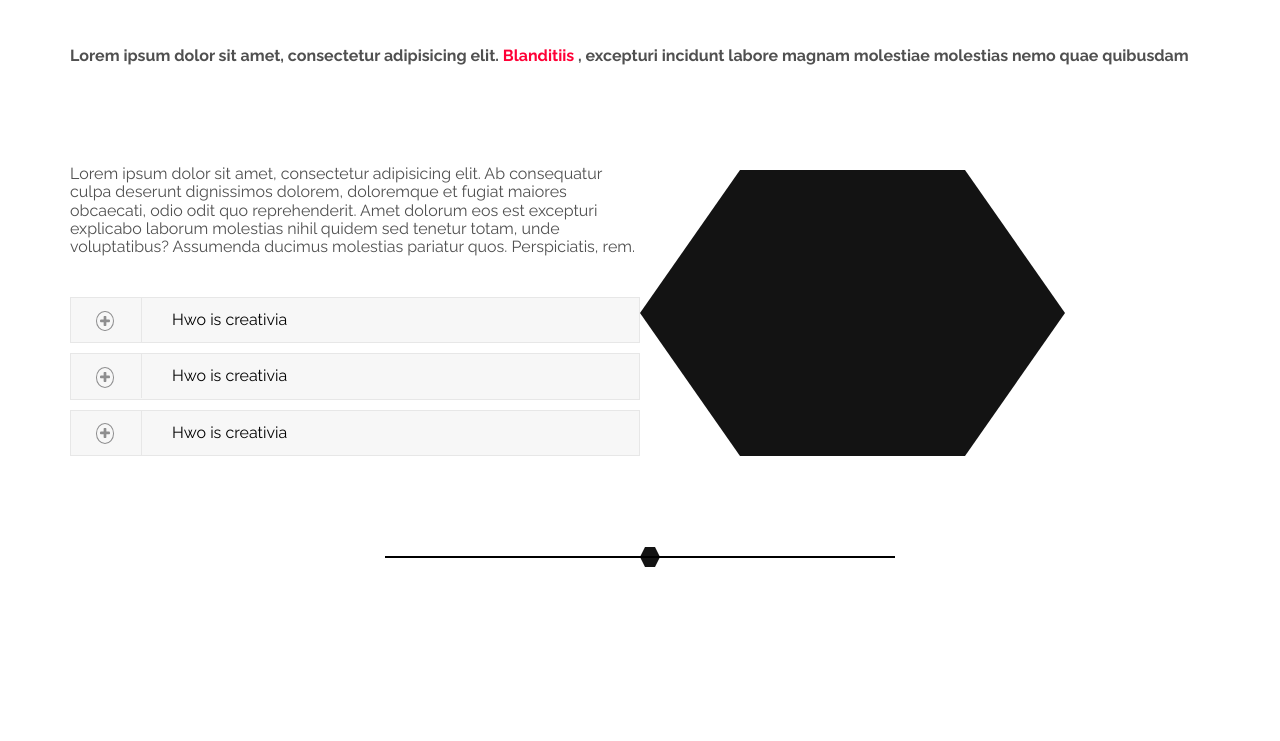
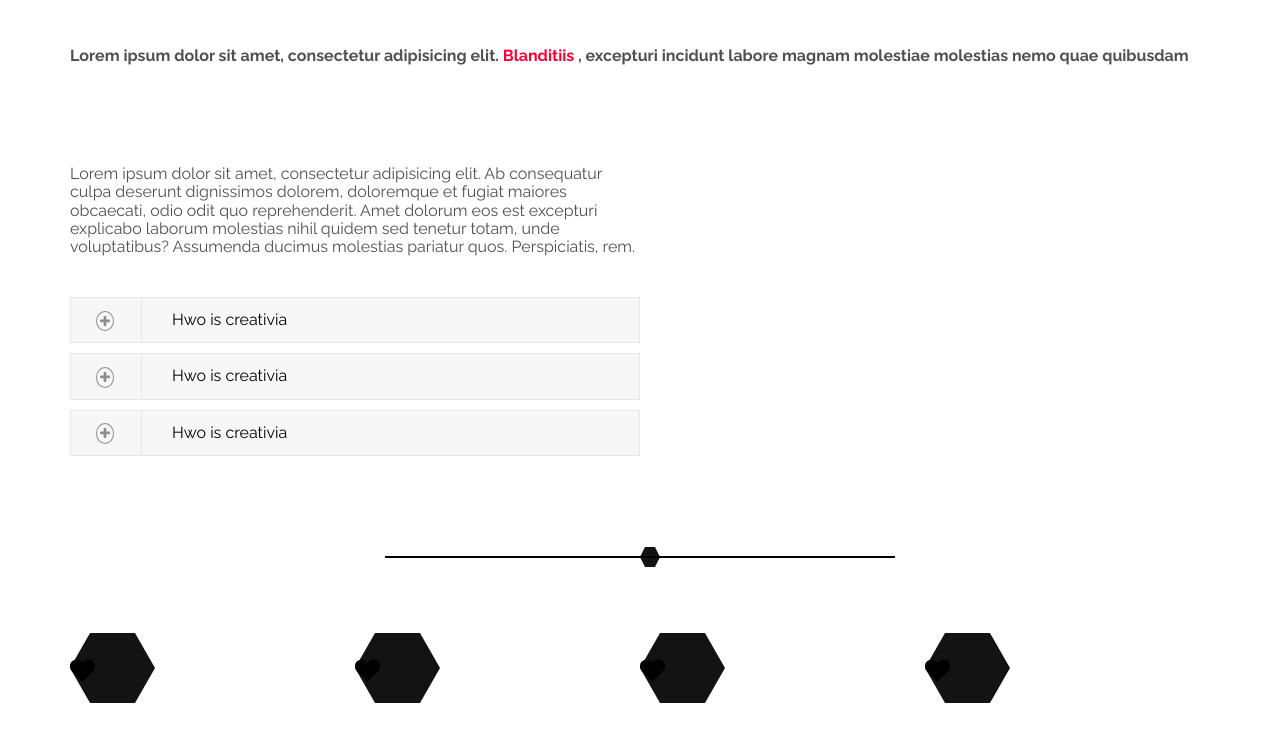
Before and after one commit to jhladkov/Creativia, a website: page app/index.html in a window 1280 px wide. Shown: the part 938-1679 px from the top of the page. Before the commit the page ends 1596 px from the top, so only its background shows below. Drawn offline with Linux system fonts and the light colour scheme.

Commit message:
imp(more) create

```diff
--- a/app/index.html
+++ b/app/index.html
@@ -71,12 +71,12 @@
                             dolorum eos est excepturi explicabo laborum molestias nihil quidem sed tenetur totam, unde
                             voluptatibus? Assumenda ducimus molestias pariatur quos. Perspiciatis, rem.
                         </p>
-                        <div class="accordion-inner" >
+                        <div class="accordion-inner">
                             <svg class="minus svg" viewBox="0 0 22 28">
                                 <path d="M22 11.5v3c0 0.828-0.672 1.5-1.5 1.5h-19c-0.828 0-1.5-0.672-1.5-1.5v-3c0-0.828 0.672-1.5 1.5-1.5h19c0.828 0 1.5 0.672 1.5 1.5z"></path>
 
                             </svg>
-                            <svg class="plus svg" viewBox="0 0 22 28" >
+                            <svg class="plus svg" viewBox="0 0 22 28">
                                 <path d="M22 11.5v3c0 0.828-0.672 1.5-1.5 1.5h-6.5v6.5c0 0.828-0.672 1.5-1.5 1.5h-3c-0.828 0-1.5-0.672-1.5-1.5v-6.5h-6.5c-0.828 0-1.5-0.672-1.5-1.5v-3c0-0.828 0.672-1.5 1.5-1.5h6.5v-6.5c0-0.828 0.672-1.5 1.5-1.5h3c0.828 0 1.5 0.672 1.5 1.5v6.5h6.5c0.828 0 1.5 0.672 1.5 1.5z"></path>
 
                             </svg>
@@ -85,12 +85,12 @@
                         <p class="about-creativia-inner-item-panel">Lorem ipsum dolor sit amet, consectetur adipisicing
                             elit. Accusamus delectus deserunt laboriosam.</p>
 
-                        <div class="accordion-inner" >
+                        <div class="accordion-inner">
                             <svg class="minus svg" viewBox="0 0 22 28">
                                 <path d="M22 11.5v3c0 0.828-0.672 1.5-1.5 1.5h-19c-0.828 0-1.5-0.672-1.5-1.5v-3c0-0.828 0.672-1.5 1.5-1.5h19c0.828 0 1.5 0.672 1.5 1.5z"></path>
 
                             </svg>
-                            <svg class="plus svg" viewBox="0 0 22 28" >
+                            <svg class="plus svg" viewBox="0 0 22 28">
                                 <path d="M22 11.5v3c0 0.828-0.672 1.5-1.5 1.5h-6.5v6.5c0 0.828-0.672 1.5-1.5 1.5h-3c-0.828 0-1.5-0.672-1.5-1.5v-6.5h-6.5c-0.828 0-1.5-0.672-1.5-1.5v-3c0-0.828 0.672-1.5 1.5-1.5h6.5v-6.5c0-0.828 0.672-1.5 1.5-1.5h3c0.828 0 1.5 0.672 1.5 1.5v6.5h6.5c0.828 0 1.5 0.672 1.5 1.5z"></path>
 
                             </svg>
@@ -98,12 +98,12 @@
                         </div>
                         <p class="about-creativia-inner-item-panel">Lorem ipsum dolor sit amet, consectetur adipisicing
                             elit. Accusamus delectus deserunt laboriosam.</p>
-                        <div class="accordion-inner" >
+                        <div class="accordion-inner">
                             <svg class="minus svg" viewBox="0 0 22 28">
                                 <path d="M22 11.5v3c0 0.828-0.672 1.5-1.5 1.5h-19c-0.828 0-1.5-0.672-1.5-1.5v-3c0-0.828 0.672-1.5 1.5-1.5h19c0.828 0 1.5 0.672 1.5 1.5z"></path>
 
                             </svg>
-                            <svg class="plus svg" viewBox="0 0 22 28" >
+                            <svg class="plus svg" viewBox="0 0 22 28">
                                 <path d="M22 11.5v3c0 0.828-0.672 1.5-1.5 1.5h-6.5v6.5c0 0.828-0.672 1.5-1.5 1.5h-3c-0.828 0-1.5-0.672-1.5-1.5v-6.5h-6.5c-0.828 0-1.5-0.672-1.5-1.5v-3c0-0.828 0.672-1.5 1.5-1.5h6.5v-6.5c0-0.828 0.672-1.5 1.5-1.5h3c0.828 0 1.5 0.672 1.5 1.5v6.5h6.5c0.828 0 1.5 0.672 1.5 1.5z"></path>
 
                             </svg>
@@ -117,6 +117,44 @@
                     </div>
                 </div>
                 <div class="section-border"></div>
+                <div class="about-creativia-footer">
+                    <div class="about-creativia-footer-item">
+                        <div class="about-creativia-footer-item-icon">
+                            <svg viewBox="0 0 28 28">
+                                <path d="M14 26c-0.25 0-0.5-0.094-0.688-0.281l-9.75-9.406c-0.125-0.109-3.563-3.25-3.563-7 0-4.578 2.797-7.313 7.469-7.313 2.734 0 5.297 2.156 6.531 3.375 1.234-1.219 3.797-3.375 6.531-3.375 4.672 0 7.469 2.734 7.469 7.313 0 3.75-3.437 6.891-3.578 7.031l-9.734 9.375c-0.187 0.187-0.438 0.281-0.688 0.281z"></path>
+                            </svg>
+                        </div>
+                        <div class="about-creativia-footer-item-title"></div>
+                        <p class="about-creativia-footer-item-text"></p>
+                    </div>
+                    <div class="about-creativia-footer-item">
+                        <div class="about-creativia-footer-item-icon">
+                            <svg viewBox="0 0 28 28">
+                                <path d="M14 26c-0.25 0-0.5-0.094-0.688-0.281l-9.75-9.406c-0.125-0.109-3.563-3.25-3.563-7 0-4.578 2.797-7.313 7.469-7.313 2.734 0 5.297 2.156 6.531 3.375 1.234-1.219 3.797-3.375 6.531-3.375 4.672 0 7.469 2.734 7.469 7.313 0 3.75-3.437 6.891-3.578 7.031l-9.734 9.375c-0.187 0.187-0.438 0.281-0.688 0.281z"></path>
+                            </svg>
+                        </div>
+                        <div class="about-creativia-footer-item-title"></div>
+                        <p class="about-creativia-footer-item-text"></p>
+                    </div>
+                    <div class="about-creativia-footer-item">
+                        <div class="about-creativia-footer-item-icon">
+                            <svg viewBox="0 0 28 28">
+                                <path d="M14 26c-0.25 0-0.5-0.094-0.688-0.281l-9.75-9.406c-0.125-0.109-3.563-3.25-3.563-7 0-4.578 2.797-7.313 7.469-7.313 2.734 0 5.297 2.156 6.531 3.375 1.234-1.219 3.797-3.375 6.531-3.375 4.672 0 7.469 2.734 7.469 7.313 0 3.75-3.437 6.891-3.578 7.031l-9.734 9.375c-0.187 0.187-0.438 0.281-0.688 0.281z"></path>
+                            </svg>
+                        </div>
+                        <div class="about-creativia-footer-item-title"></div>
+                        <p class="about-creativia-footer-item-text"></p>
+                    </div>
+                    <div class="about-creativia-footer-item">
+                        <div class="about-creativia-footer-item-icon">
+                            <svg viewBox="0 0 28 28">
+                                <path d="M14 26c-0.25 0-0.5-0.094-0.688-0.281l-9.75-9.406c-0.125-0.109-3.563-3.25-3.563-7 0-4.578 2.797-7.313 7.469-7.313 2.734 0 5.297 2.156 6.531 3.375 1.234-1.219 3.797-3.375 6.531-3.375 4.672 0 7.469 2.734 7.469 7.313 0 3.75-3.437 6.891-3.578 7.031l-9.734 9.375c-0.187 0.187-0.438 0.281-0.688 0.281z"></path>
+                            </svg>
+                        </div>
+                        <div class="about-creativia-footer-item-title"></div>
+                        <p class="about-creativia-footer-item-text"></p>
+                    </div>
+                </div>
             </div>
         </section>
     </div>
--- a/app/scss/about-creativia.scss
+++ b/app/scss/about-creativia.scss
@@ -1,12 +1,14 @@
-.about-creativia-wrapper{
+.about-creativia-wrapper {
   display: grid;
   grid-template-columns: repeat(auto-fit, minmax(400px, 1fr));
   margin-bottom: 100px;
-  .about-creativia-inner{
-    .about-creativia-inner-text{
+
+  .about-creativia-inner {
+    .about-creativia-inner-text {
       margin-bottom: 40px;
     }
-    .about-creativia-inner-item{
+
+    .about-creativia-inner-item {
       width: 100%;
       padding: 13px 30px 13px 70px;
       text-align: left;
@@ -14,26 +16,32 @@
       border: 1px solid #e7e7e7;
       outline: transparent;
       background-color: #f7f7f7;
-      &:first-child{
+
+      &:first-child {
         margin-top: 0;
       }
-      span{
-        border-left: 1px solid #e7e7e7 ;
+
+      span {
+        border-left: 1px solid #e7e7e7;
         padding: 13px 0 13px 30px;
       }
     }
-    .about-creativia-inner-item-panel{
+
+    .about-creativia-inner-item-panel {
       display: none;
     }
   }
 }
-.accordion-inner{
+
+.accordion-inner {
   position: relative;
   margin-top: 10px;
-  &:first-child{
+
+  &:first-child {
     margin: 0;
   }
-  .svg{
+
+  .svg {
     max-width: 18px;
     fill: #8e8e8f;
     position: absolute;
@@ -43,19 +51,24 @@
     border: 1px solid #8e8e8f;
     border-radius: 50%;
     padding: 3px;
-    &:first-child{
+
+    &:first-child {
       display: none;
     }
   }
 }
-.active{
-  span{
+
+.active {
+  span {
     color: #ff0036;
   }
 }
-.about-creativia-wrapper-img{
+
+.about-creativia-wrapper-img {
   position: relative;
-  &:before{
+  opacity: 0;
+
+  &:before {
     content: '';
     width: 425px;
     position: absolute;
@@ -67,11 +80,12 @@
     border-left: 100px solid transparent;
     border-right: 100px solid transparent;
   }
-  &:after{
+
+  &:after {
     content: '';
     width: 425px;
     position: absolute;
-    bottom:0%;
+    bottom: 0%;
     left: 0;
     z-index: -1;
     border-bottom: 143px solid #131313;
@@ -80,3 +94,40 @@
     transform: rotate(180deg);
   }
 }
+
+.about-creativia-footer {
+  display: grid;
+  grid-template-columns: repeat(auto-fit,minmax(100px, 1fr));
+  justify-content: center;
+  .about-creativia-footer-item {
+    .about-creativia-footer-item-icon {
+      max-width: 25px;
+      position: relative;
+      &:before {
+        content: '';
+        width: 85px;
+        position: absolute;
+        bottom: 100%;
+        left: 0;
+        top: -25px;
+        z-index: -1;
+        border-bottom: 35px solid #131313;
+        border-left: 20px solid transparent;
+        border-right: 20px solid transparent;
+      }
+
+      &:after {
+        content: '';
+        width: 85px;
+        position: absolute;
+        bottom: -16px;
+        left: 0;
+        z-index: -1;
+        border-bottom: 35px solid #131313;
+        border-left: 20px solid transparent;
+        border-right: 20px solid transparent;
+        transform: rotate(180deg);
+      }
+    }
+  }
+}
```
Also changed, not shown: app/css/style.min.css.
